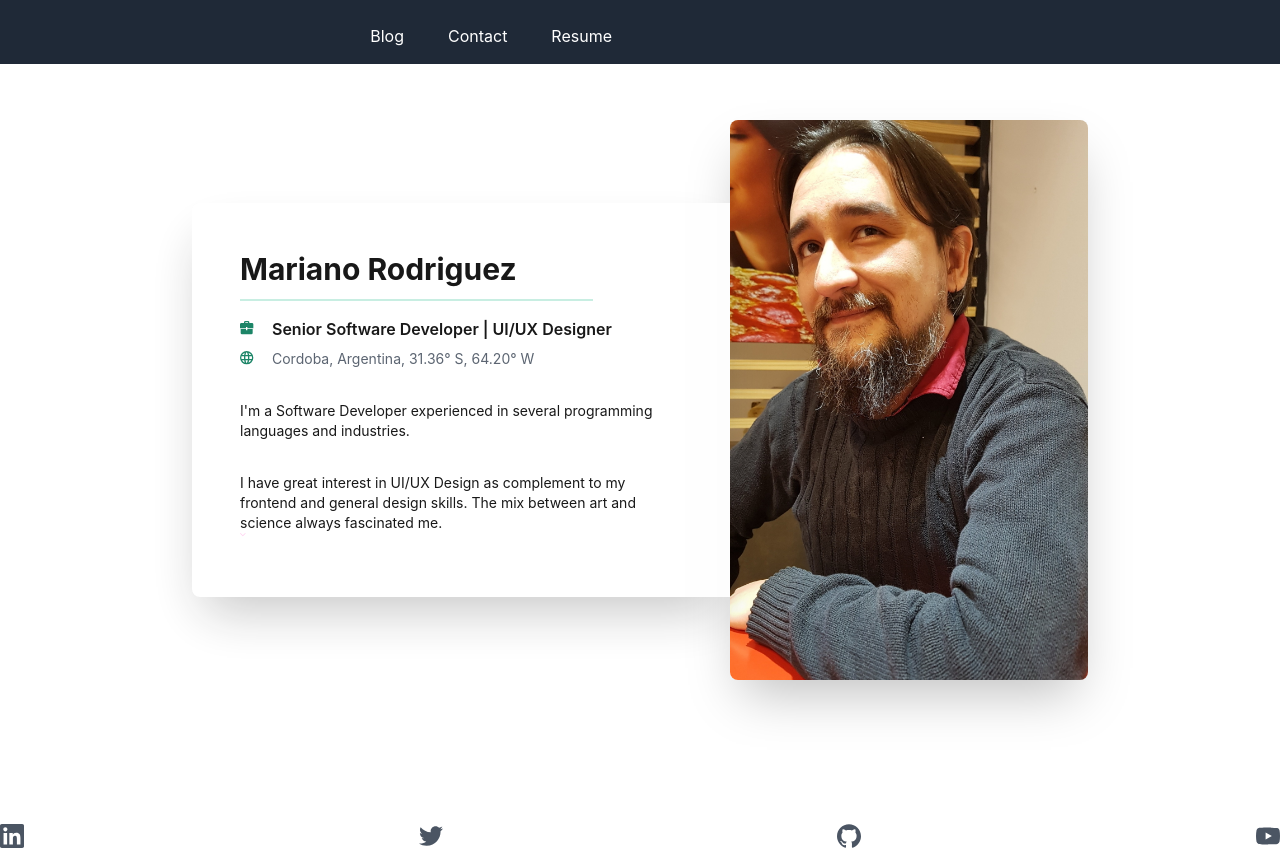
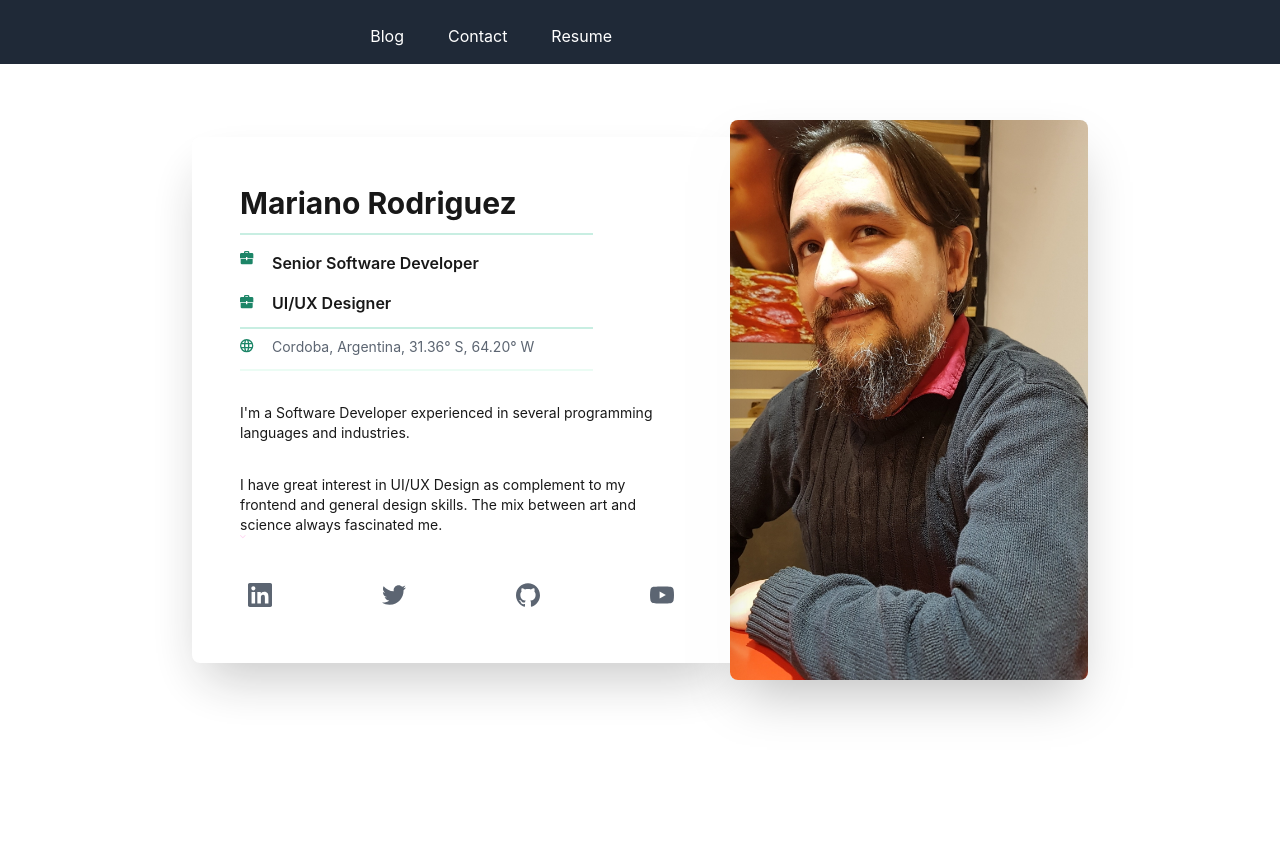
Before and after one commit to Konigstiger/mrodriguez.ar, a React (Create React App) app in the folder home/: page / in a window 1280 px wide. After the commit the page ends 800 px from the top, so only its background shows below. Built offline with nearby package versions, Linux system fonts and the light colour scheme.

Commit message:
Fixes updated
Changes: Deployed and tested

```diff
--- a/home/src/App.css
+++ b/home/src/App.css
@@ -14,14 +14,21 @@
 }
 
 .App-header {
-  background-color: #282c34;
-  min-height: 100vh;
   display: flex;
   flex-direction: column;
   align-items: center;
   justify-content: center;
-  font-size: calc(10px + 2vmin);
-  color: white;
+  /* font-size: calc(10px + 2vmin); */
+  /* color: white; */
+}
+
+.App-body {
+  /* min-height: 100vh; */
+  display: flex;
+  flex-direction: column;
+  /* align-items: center; */
+  justify-content: center;
+
 }
 
 .App-link {
--- a/home/src/App.tsx
+++ b/home/src/App.tsx
@@ -1,5 +1,5 @@
 // import React from 'react';
-// import './App.css';
+//import './App.css';
 
 // TODO: Add these components
 import Header from './components/Header';
@@ -8,12 +8,13 @@ import Footer from './components/Footer';
 
 function App() {
   return (
-    <div className="App">
-      <header className="App-header">
+    <div>
+      <header>
         <Header />
+      </header>
+      <body>
         <Home />
-        <Footer />
-      </header>
+      </body>
     </div>
   );
 }
--- a/home/src/components/Footer.tsx
+++ b/home/src/components/Footer.tsx
@@ -4,6 +4,13 @@
 
 function Footer() {
     return (
+
+        //p-4 md:p-12 text-center lg:text-left
+        <div className="p-1 px-2 py-2 mt-0 mx-auto">
+
+            {/* before "container mx-auto flex flex-wrap items-center"*/}
+            <div className="container mx-auto flex flex-wrap items-center">
+
                 <div className="mt-6 pb-16 lg:pb-0 w-4/5 lg:w-full mx-auto flex flex-wrap items-center justify-between">
                     <a className="link" href="https://ar.linkedin.com/in/rodriguezmariano" data-tippy-content="LinkedIn">
 
@@ -36,6 +43,8 @@ function Footer() {
                                 d="M23.495 6.205a3.007 3.007 0 0 0-2.088-2.088c-1.87-.501-9.396-.501-9.396-.501s-7.507-.01-9.396.501A3.007 3.007 0 0 0 .527 6.205a31.247 31.247 0 0 0-.522 5.805 31.247 31.247 0 0 0 .522 5.783 3.007 3.007 0 0 0 2.088 2.088c1.868.502 9.396.502 9.396.502s7.506 0 9.396-.502a3.007 3.007 0 0 0 2.088-2.088 31.247 31.247 0 0 0 .5-5.783 31.247 31.247 0 0 0-.5-5.805zM9.609 15.601V8.408l6.264 3.602z" />
                         </svg></a>
                 </div>
+            </div>
+        </div>
     );
 }
 
--- a/home/src/components/Home.tsx
+++ b/home/src/components/Home.tsx
@@ -7,6 +7,8 @@
 
 import portrait from "../images/mrodriguez-portrait-small.jpg";
 import largePortrait from "../images/mrodriguez-large.jpg";
+
+import Footer from '../components/Footer';
 
 function Home() {
     return (
@@ -24,30 +26,43 @@ function Home() {
 
                     <h1 className="text-3xl font-bold pt-8 lg:pt-0">Mariano Rodriguez</h1>
                     <div className="mx-auto lg:mx-0 w-4/5 pt-3 border-b-2 border-green-500 opacity-25"></div>
-                    <p className="pt-4 text-base font-semibold flex items-center justify-center lg:justify-start">
+
+                    <p className="pt-4 text-base font-semibold flex justify-center lg:justify-start">
                         <svg className="h-4 fill-current text-green-700 pr-4" xmlns="http://www.w3.org/2000/svg"
                             viewBox="0 0 24 24">
                             <path
                                 d="M9 12H1v6a2 2 0 0 0 2 2h14a2 2 0 0 0 2-2v-6h-8v2H9v-2zm0-1H0V5c0-1.1.9-2 2-2h4V2a2 2 0 0 1 2-2h4a2 2 0 0 1 2 2v1h4a2 2 0 0 1 2 2v6h-9V9H9v2zm3-8V2H8v1h4z" />
-                        </svg>Senior Software Developer | UI/UX Designer</p>
+                        </svg>Senior Software Developer</p>
 
+                        <p className="pt-4 text-base font-semibold flex items-center justify-center lg:justify-start">
+                        <svg className="h-4 fill-current text-green-700 pr-4" xmlns="http://www.w3.org/2000/svg"
+                            viewBox="0 0 24 24">
+                            <path
+                                d="M9 12H1v6a2 2 0 0 0 2 2h14a2 2 0 0 0 2-2v-6h-8v2H9v-2zm0-1H0V5c0-1.1.9-2 2-2h4V2a2 2 0 0 1 2-2h4a2 2 0 0 1 2 2v1h4a2 2 0 0 1 2 2v6h-9V9H9v2zm3-8V2H8v1h4z" />
+                        </svg>UI/UX Designer</p>
+                        <div className="mx-auto lg:mx-0 w-4/5 pt-3 border-b-2 border-green-500 opacity-25"></div>
                     <p className="pt-2 text-gray-600 text-xs lg:text-sm flex items-center justify-center lg:justify-start"><svg
                         className="h-4 fill-current text-green-700 pr-4" xmlns="http://www.w3.org/2000/svg"
                         viewBox="0 0 24 24">
                         <path
                             d="M10 20a10 10 0 1 1 0-20 10 10 0 0 1 0 20zm7.75-8a8.01 8.01 0 0 0 0-4h-3.82a28.81 28.81 0 0 1 0 4h3.82zm-.82 2h-3.22a14.44 14.44 0 0 1-.95 3.51A8.03 8.03 0 0 0 16.93 14zm-8.85-2h3.84a24.61 24.61 0 0 0 0-4H8.08a24.61 24.61 0 0 0 0 4zm.25 2c.41 2.4 1.13 4 1.67 4s1.26-1.6 1.67-4H8.33zm-6.08-2h3.82a28.81 28.81 0 0 1 0-4H2.25a8.01 8.01 0 0 0 0 4zm.82 2a8.03 8.03 0 0 0 4.17 3.51c-.42-.96-.74-2.16-.95-3.51H3.07zm13.86-8a8.03 8.03 0 0 0-4.17-3.51c.42.96.74 2.16.95 3.51h3.22zm-8.6 0h3.34c-.41-2.4-1.13-4-1.67-4S8.74 3.6 8.33 6zM3.07 6h3.22c.2-1.35.53-2.55.95-3.51A8.03 8.03 0 0 0 3.07 6z" />
                     </svg>Cordoba, Argentina, 31.36° S, 64.20° W</p>
+
+                    <div className="mx-auto lg:mx-0 w-4/5 pt-3 border-b-2 border-green-200 opacity-25"></div>
+
                     <p className="pt-8 text-sm">I'm a Software Developer experienced in several programming languages and industries.</p>
                     <p className="pt-8 text-sm">I have great interest in UI/UX Design as complement to my frontend and general design skills. The mix between art and science always fascinated me.</p>
 
                     <svg xmlns="http://www.w3.org/2000/svg" width="16" height="16" fill="none" viewBox="0 0 16 16"><path fill="#FFCCEE" d="M.471 0L0 .471 2.828 3.3 5.657.47 5.185 0 2.828 2.357.471 0z"></path></svg>
 
+                    <Footer />
+
                 </div>
+
+
             </div>
 
             <div className="w-full lg:w-2/5">
-                {/* this works */}
-                {/* <img src={portrait} alt="mr" /> */}
                 <img src={largePortrait} alt="mr" className="rounded-none lg:rounded-lg shadow-2xl hidden lg:block" />
             </div>
 
```
Lines whose indentation alone changed are shown as unchanged.
